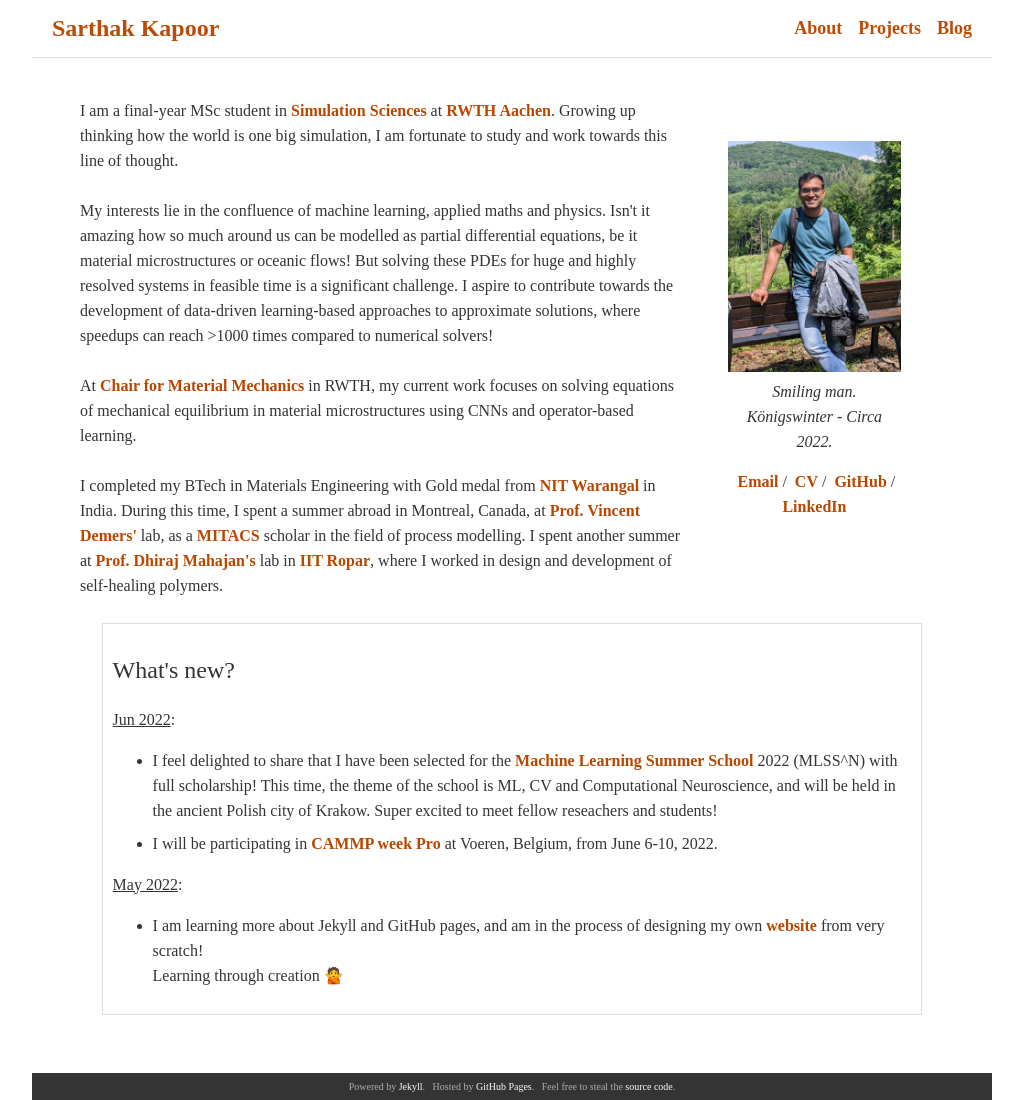
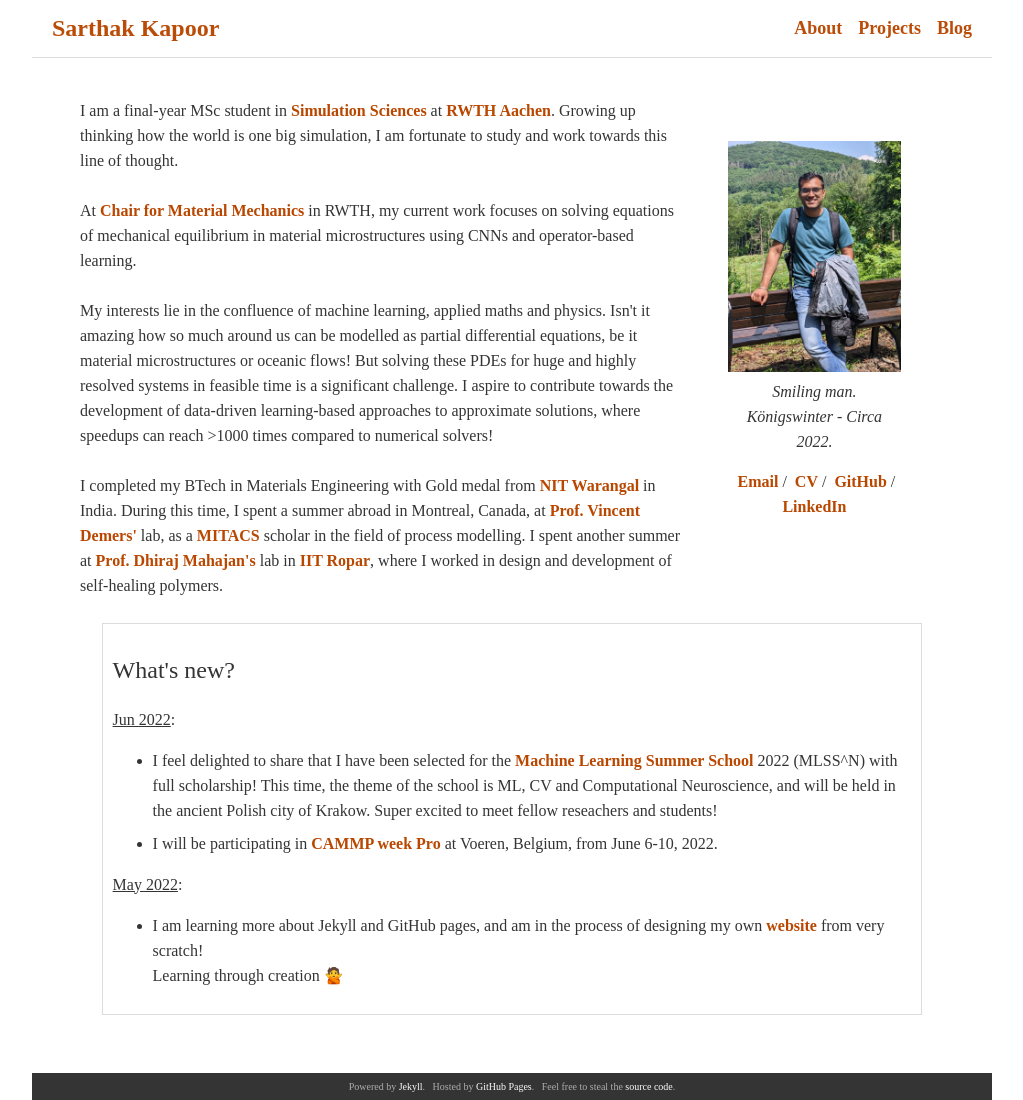
Before and after one commit to ka-sarthak/ka-sarthak.github.io, a Jekyll site: the page built from index.html, in a window 1280 px wide and 1100 px high. Shown: the whole window, without its empty margins (128-1151 px from the left). Built offline with Jekyll 4.4.1, drawn with Linux system fonts in a browser that asks for light colours; some of the changed lines change nothing that is shown.

Commit message:
CV update

```diff
--- a/index.html
+++ b/index.html
@@ -23,9 +23,9 @@ heading: About
     <div class="intro-content">
         I am a final-year MSc student in <a href="https://www.rwth-aachen.de/go/id/bnzu/lidx/1">Simulation Sciences</a> at <a href="https://www.rwth-aachen.de/">RWTH Aachen</a>. Growing up thinking how the world is one big simulation, I am fortunate to study and work towards this line of thought.
         <br><br>
+        At <a href="https://www.cmm.rwth-aachen.de/go/id/gaot/?lidx=1">Chair for Material Mechanics</a> in RWTH, my current work focuses on solving equations of mechanical equilibrium in material microstructures using CNNs and operator-based learning.
+        <br><br>
         My interests lie in the confluence of machine learning, applied maths and physics. Isn't it amazing how so much around us can be modelled as partial differential equations, be it material microstructures or oceanic flows! But solving these PDEs for huge and highly resolved systems in feasible time is a significant challenge. I aspire to contribute towards the development of data-driven learning-based approaches to approximate solutions, where speedups can reach >1000 times compared to numerical solvers!
-        <br><br>
-        At <a href="https://www.cmm.rwth-aachen.de/go/id/gaot/?lidx=1">Chair for Material Mechanics</a> in RWTH, my current work focuses on solving equations of mechanical equilibrium in material microstructures using CNNs and operator-based learning.
         <br><br>
         I completed my BTech in Materials Engineering with Gold medal from <a href="https://www.nitw.ac.in">NIT Warangal</a> in India. During this time, I spent a summer abroad in Montreal, Canada, at <a href="https://www.etsmtl.ca/en/research/professors/videmers/">Prof. Vincent Demers'</a> lab, as a <a href="https://www.mitacs.ca/en/programs/globalink">MITACS</a> scholar in the field of process modelling. I spent another summer at <a href="https://www.iitrpr.ac.in/smmee/dhiraj">Prof. Dhiraj Mahajan's</a> lab in <a href="https://www.iitrpr.ac.in">IIT Ropar</a>, where I worked in design and development of self-healing polymers.
         <br><br>
```
Also changed, not shown: 2 other files.
